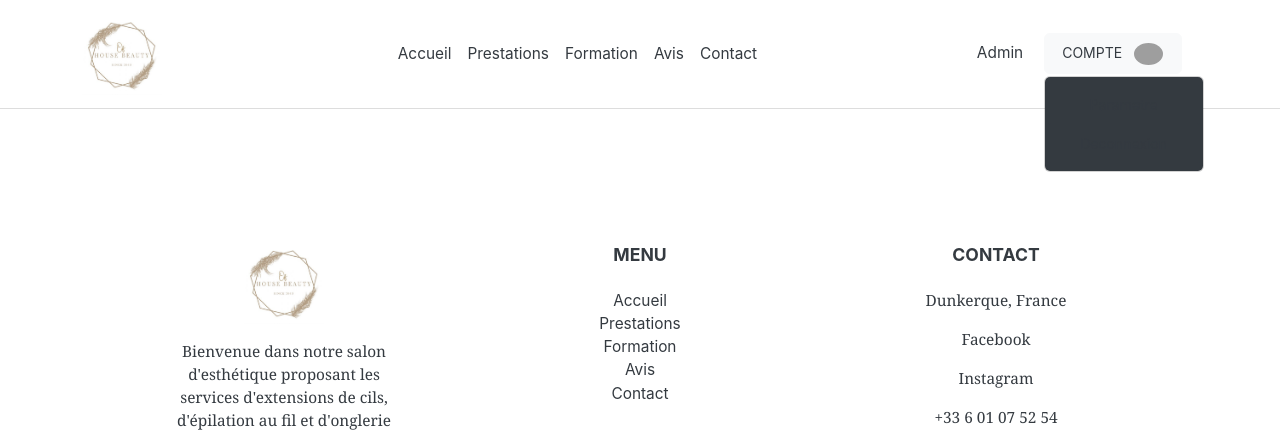
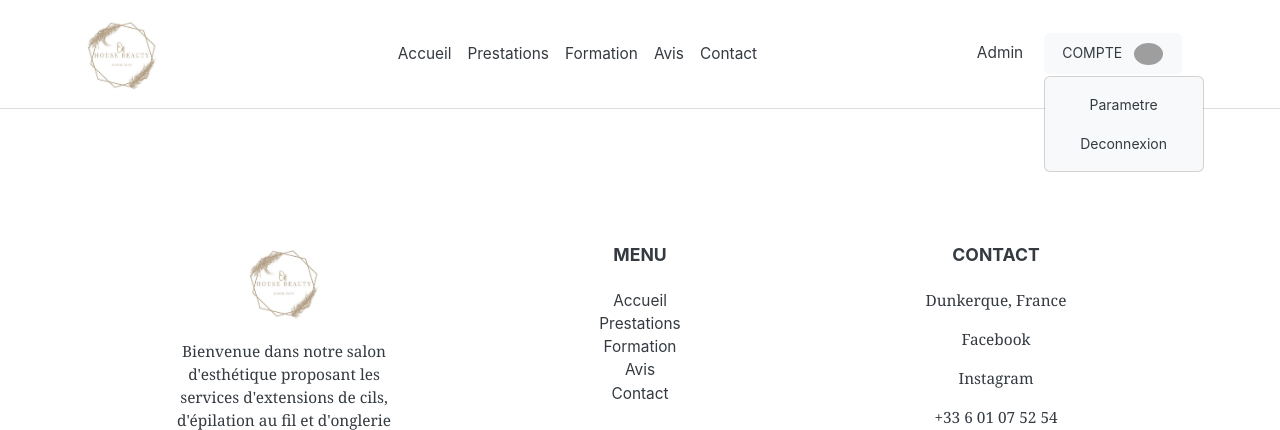
Before and after one commit to WizzC/HouseOfBeauty, a PHP site: page /index.php?page=prestations in a window 1280 px wide, after a click on "COMPTE". Shown: the top 430 px of the page. Run offline with PHP 8.4, Linux system fonts and the light colour scheme; the visitor is signed in with stand-in values (Sample User, id 1); data that the repository does not hold is empty; some libraries are stand-ins or nearby versions; grey boxes are pictures that could not be loaded.

Commit message:
maj30/03

```diff
--- a/models/Commentaire/commentaire.class.php
+++ b/models/Commentaire/commentaire.class.php
@@ -2,12 +2,14 @@
 class Commentaire {
     private $idCommentaire;
     private $commentaire;
+    private $dateCommentaire;
     private $idUsers;
     private $pseudo;
 
-    public function __construct($id, $comment, $userId,$pseudo) {
+    public function __construct($id, $comment ,$dateCommentaire, $userId,$pseudo) {
       $this->idCommentaire = $id;
       $this->commentaire = $comment;
+      $this->dateCommentaire = $dateCommentaire;
       $this->idUsers = $userId;
       $this->pseudo = $pseudo;
     }
@@ -19,6 +21,9 @@ class Commentaire {
 
     public function getCommentaire() {
       return $this->commentaire;
+    }
+    public function getDateCommentaire(){
+      return $this->dateCommentaire;
     }
 
     public function getIdUsers() {
@@ -37,6 +42,10 @@ class Commentaire {
       $this->commentaire = $comment;
     }
 
+    public function setDateCommentaire($dateCommentaire){
+      $this->dateCommentaire = $dateCommentaire;
+    }
+
     public function setIdUsers($userId) {
       $this->idUsers = $userId;
     }
--- a/models/Commentaire/commentaireManager.class.php
+++ b/models/Commentaire/commentaireManager.class.php
@@ -20,7 +20,7 @@ class CommentaireManager extends Model{
 
         foreach($mesCommentaire as $commentaire){
             // genere Commentaire de la classe Commentaire
-            $l=new Commentaire($commentaire["idCommentaire"],$commentaire["commentaire"],$commentaire["idUsers"],$commentaire["pseudo"]);
+            $l=new Commentaire($commentaire["idCommentaire"],$commentaire["commentaire"],$commentaire["dateCommentaire"],$commentaire["idUsers"],$commentaire["pseudo"]);
             $this->ajoutCommentaire($l);
         }
     }
@@ -35,7 +35,7 @@ class CommentaireManager extends Model{
         $resultat=$stmt->execute();
         $stmt->closeCursor();
         if($resultat>0){
-            $commentaire=new Commentaire($this->getBdd()->lastInsertId(),$commentaire,$idUsers,$_SESSION["pseudo"]);
+            $commentaire=new Commentaire($this->getBdd()->lastInsertId(),$commentaire,date('Y-m-d H:i:s'),$idUsers,$_SESSION["pseudo"]);
             $this->ajoutCommentaire($commentaire);
         }
 }
--- a/views/prestations.view.php
+++ b/views/prestations.view.php
@@ -6,7 +6,7 @@ ob_start();
   <div class="container">
     <?php foreach ($components as $component) { ?>
       <div class="col m-0 mb-5 " >
-        <h3 class="container text-center"><?= $component->getTitre() ?></h3>
+        <h3 class=" text-center"><?= $component->getTitre() ?></h3>
         <div class="row">
         <?php if ($component->getIdComponent() % 2 == 0) { ?>
             <div class="col">
--- a/views/template.php
+++ b/views/template.php
@@ -47,9 +47,9 @@
                         COMPTE
                         <img src="https://mdbootstrap.com/img/Photos/Avatars/img (31).jpg" class="rounded-circle ms-2" height="22" alt="" loading="lazy" />
                     </a>
-                    <ul class="dropdown-menu dropdown-menu-end dropdown-menu-lg-start bg-dark">
-                        <li><a class="btn btn-dark text-dark rounded d-flex justify-content-center" href="">Parametre</a></li>
-                        <li><a class="btn btn-dark text-dark rounded d-flex justify-content-center" href="<?= URL ?>logout">Deconnexion</a></li>
+                    <ul class="dropdown-menu dropdown-menu-end dropdown-menu-lg-start bg-light">
+                        <li><a class="btn btn-light text-dark rounded d-flex justify-content-center" href="">Parametre</a></li>
+                        <li><a class="btn btn-light text-dark rounded d-flex justify-content-center" href="<?= URL ?>logout">Deconnexion</a></li>
                     </ul>
                 </div>
             <?php else: ?>
```
Also changed, not shown: views/commentaire.view.php (+22 -13 lines).
